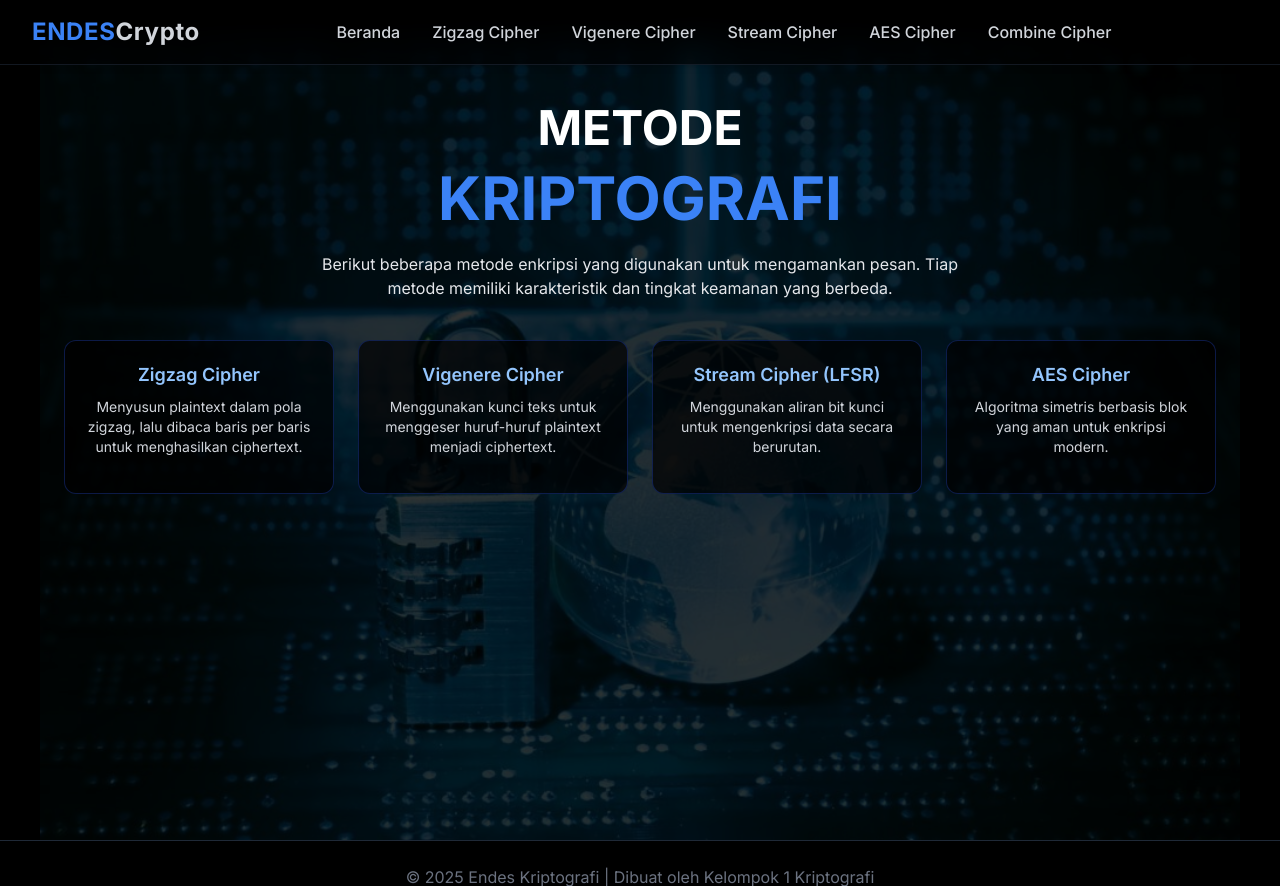
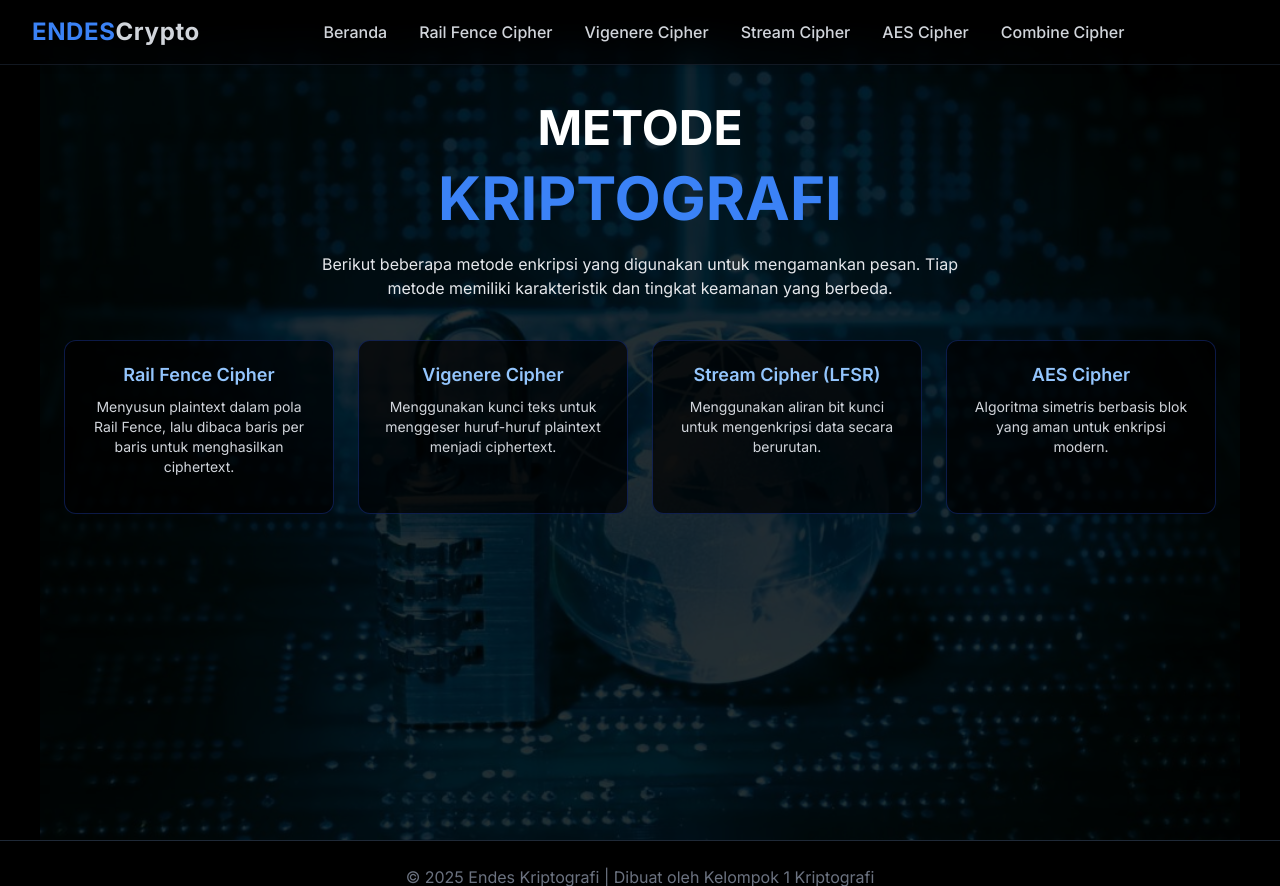
Before and after one commit to istya1/kripto-kelompok1, a Flask app: page /metode in a window 1280 px wide. Shown: the top 886 px of the page. Run offline with Flask 3, Linux system fonts and the light colour scheme; some libraries are stand-ins or nearby versions.

Commit message:
ganti jadi rail fence

```diff
--- a/app.py
+++ b/app.py
@@ -4,27 +4,29 @@ from Crypto.Util.Padding import pad, unpad
 import base64
 
 app = Flask(__name__)
-# ================== ZIGZAG ==================
+# ================== RAIL FENCE  ==================
 
 def key_to_number(key):
-    if key.isdigit():
-        return max(2, int(key))
+    if key.isdigit(): #mengecek aapakah key berupa angka
+        return max(2, int(key)) # minimal rail 2
     else:
         key = key.upper()  # ubah semua ke huruf besar dulu
-        total = sum(ord(c) for c in key)
+        total = sum(ord(c) for c in key) #Menghitung jumlah nilai ASCII dari setiap karakter dalam key.
         num = (total % 7) + 2
         return num
 
-def zigzag_encrypt(text, key):
-    # Jangan hapus spasi — langsung pakai teks apa adanya
+def railfence_encrypt(text, key):
+# ================== Membuat struktur pagar/ matriks 2D  ==================
 
-    # Buat matriks 2D berisi karakter '\n' sebanyak jumlah baris = key dan kolom = panjang teks.
+    # Buat matriks 2D berisi karakter '\n',  jumlah baris = key,  kolom = panjang teks.
     rail = [['\n' for _ in range(len(text))] for _ in range(key)]
 
+# ================== Inisialisasi Arah dan Posisi Awal  ==================
     dir_down = False   # arah awal belum turun
     row, col = 0, 0    # posisi awal di baris 0 kolom 0
     process = []       # untuk menyimpan langkah-langkah proses enkripsi
 
+# ================== Algoritma RAIL FENCE  ==================
     for i, ch in enumerate(text):            # Loop tiap huruf dalam teks asli
         if row == 0 or row == key - 1:       # Jika di atas (baris 0) atau di bawah (baris terakhir)
             dir_down = not dir_down          # maka ubah arah (naik/turun)
@@ -42,7 +44,7 @@ def zigzag_encrypt(text, key):
                 result.append(c)
     return "".join(result), process        # Gabungkan huruf-huruf jadi ciphertext dan kembalikan proses
 
-def zigzag_decrypt(cipher, key):
+def railfence_decrypt(cipher, key):
     rail = [['\n' for _ in range(len(cipher))] for _ in range(key)]
 
     dir_down = None     # arah belum ditentukan
@@ -262,7 +264,7 @@ def index():
 def metode():
     return render_template('metode.html')
 
-def zigzag_visualize(text, key):
+def railfence_visualize(text, key):
     rail = [['' for _ in range(len(text))] for _ in range(key)]
     dir_down = False
     row, col = 0, 0
@@ -276,13 +278,30 @@ def zigzag_visualize(text, key):
 
     return rail
 
-@app.route("/zigzag", methods=["GET", "POST"])
-def zigzag_page():
+def railfence_visualize(text, key):
+    rail = [['' for _ in range(len(text))] for _ in range(key)]
+    dir_down = False
+    row, col = 0, 0
+
+    for char in text:
+        rail[row][col] = char
+        col += 1
+
+        if row == 0 or row == key - 1:  # ubah arah jika di atas atau bawah
+            dir_down = not dir_down
+
+        row += 1 if dir_down else -1
+
+    return rail
+
+
+@app.route("/railfence", methods=["GET", "POST"])
+def railfence_page():
     result = None
     process = []
     grid = []
-    key_input = ""   # <- inisialisasi lebih awal
-    key_used = 2     # <- default nilai key (rail minimal 2)
+    key_input = ""
+    key_used = 2
 
     if request.method == "POST":
         text = request.form.get("text", "")
@@ -291,21 +310,21 @@ def zigzag_page():
         mode = request.form.get("mode")
 
         if mode == "encrypt":
-            result, process = zigzag_encrypt(text, key_used)
-            grid = zigzag_visualize(text, key_used)
+            result, process = railfence_encrypt(text, key_used)
+            grid = railfence_visualize(text, key_used)
         else:
-            result, process = zigzag_decrypt(text, key_used)
-            grid = zigzag_visualize(result, key_used)
+            result, process = railfence_decrypt(text, key_used)
+            grid = railfence_visualize(result, key_used)
 
-    # render_template tetap bisa akses semua variabel di atas
     return render_template(
-        "zigzag.html",
+        "railfence.html",
         result=result,
         process=process,
         grid=grid,
         key_input=key_input,
         key_used=key_used
     )
+
 @app.route('/vigenere', methods=['GET', 'POST'])
 def vigenere_page():
     result = None
@@ -366,8 +385,7 @@ def aes_page():
 def combine_page():
     result = ""
     process = []
-    steps = {}  # buat simpan hasil tiap layer biar bisa ditampilkan nanti
-
+    steps = {}
     if request.method == "POST":
         text = request.form.get("text", "")
         key = request.form.get("key", "")
@@ -375,22 +393,20 @@ def combine_page():
 
         try:
             if mode == "encrypt":
-                # ==================== ENKRIPSI 4 LAYER ====================
                 key_rails = key_to_number(key)
-
-                # 1️⃣ Zigzag
-                zigzag_res, proc_zigzag = zigzag_encrypt(text, key_rails)
-                steps["Zigzag"] = zigzag_res
-                process.append("=== ZIGZAG ENCRYPT ===")
-                process.extend(proc_zigzag)
+                # 1️⃣ Rail Fence
+                rf_res, proc_rf = railfence_encrypt(text, key_rails)
+                steps["Railfence"] = rf_res
+                process.append("=== Rail Fence ENCRYPT ===")
+                process.extend(proc_rf)
 
                 # 2️⃣ Vigenere
-                vigenere_res, proc_vigenere = vigenere_encrypt(zigzag_res, key)
+                vigenere_res, proc_vigenere = vigenere_encrypt(rf_res, key)
                 steps["Vigenere"] = vigenere_res
                 process.append("\n=== VIGENERE ENCRYPT ===")
                 process.extend(proc_vigenere)
 
-                # 3️⃣ Stream (LFSR)
+                # 3️⃣ Stream
                 stream_res, proc_stream = stream_cipher_lfsr(vigenere_res, seed=key, taps=[0, 2], mode="encrypt")
                 steps["Stream"] = stream_res
                 process.append("\n=== STREAM ENCRYPT ===")
@@ -403,11 +419,8 @@ def combine_page():
                 process.extend(proc_aes)
 
                 result = aes_res
-
             elif mode == "decrypt":
-                # ==================== DEKRIPSI 4 LAYER ====================
                 key_rails = key_to_number(key)
-
                 # 1️⃣ AES
                 aes_res, proc_aes = aes_decrypt(text, key)
                 steps["AES"] = aes_res
@@ -426,19 +439,17 @@ def combine_page():
                 process.append("\n=== VIGENERE DECRYPT ===")
                 process.extend(proc_vigenere)
 
-                # 4️⃣ Zigzag
-                zigzag_res, proc_zigzag = zigzag_decrypt(vigenere_res, key_rails)
-                steps["Zigzag"] = zigzag_res
-                process.append("\n=== ZIGZAG DECRYPT ===")
-                process.extend(proc_zigzag)
+                # 4️⃣ Rail Fence
+                rf_res, proc_rf = railfence_decrypt(vigenere_res, key_rails)
+                steps["Railfence"] = rf_res
+                process.append("\n=== RAILFENCE DECRYPT ===")
+                process.extend(proc_rf)
 
-                result = zigzag_res
-
+                result = rf_res
         except Exception as e:
             process.append(f"❌ Error: {str(e)}")
 
     return render_template("combine.html", result=result, process=process, steps=steps)
 
-
 if __name__ == "__main__":
     app.run(debug=True)
--- a/templates/combine.html
+++ b/templates/combine.html
@@ -28,7 +28,7 @@
       <!-- Menu -->
       <ul class="hidden md:flex flex-1 justify-center space-x-8 text-gray-300 font-medium">
         <li><a href="/" class="nav-link {% if request.path == '/' %}active{% endif %}">Beranda</a></li>
-        <li><a href="/zigzag" class="nav-link {% if request.path == '/zigzag' %}active{% endif %}">Zigzag Cipher</a>
+        <li><a href="/railfence" class="nav-link {% if request.path == '/railfence' %}active{% endif %}">Rail Fence Cipher</a>
         </li>
         <li><a href="/vigenere" class="nav-link {% if request.path == '/vigenere' %}active{% endif %}">Vigenere
             Cipher</a></li>
@@ -53,7 +53,7 @@
     <div id="mobile-menu" class="hidden md:hidden bg-black/90 border-t border-gray-800">
       <ul class="flex flex-col items-center space-y-4 py-4 text-gray-300">
         <li><a href="/" class="nav-link">Beranda</a></li>
-        <li><a href="/zigzag" class="nav-link">Zigzag Cipher</a></li>
+        <li><a href="/railfence" class="nav-link">Rail Fence Cipher</a></li>
         <li><a href="/vigenere" class="nav-link">Vigenere Cipher</a></li>
         <li><a href="/stream" class="nav-link">Stream Cipher</a></li>
         <li><a href="/aes" class="nav-link">AES Cipher</a></li>
--- a/templates/index.html
+++ b/templates/index.html
@@ -55,7 +55,7 @@
       <!-- Menu -->
       <ul class="hidden md:flex flex-1 justify-center space-x-8 text-gray-300 font-medium">
         <li><a href="/" class="nav-link {% if request.path == '/' %}active{% endif %}">Beranda</a></li>
-        <li><a href="/zigzag" class="nav-link {% if request.path == '/zigzag' %}active{% endif %}">Zigzag Cipher</a>
+        <li><a href="/railfence" class="nav-link {% if request.path == '/railfence' %}active{% endif %}">Rail Fence Cipher</a>
         </li>
         <li><a href="/vigenere" class="nav-link {% if request.path == '/vigenere' %}active{% endif %}">Vigenere
             Cipher</a></li>
@@ -80,7 +80,7 @@
     <div id="mobile-menu" class="hidden md:hidden bg-black/90 border-t border-gray-800">
       <ul class="flex flex-col items-center space-y-4 py-4 text-gray-300">
         <li><a href="/" class="nav-link">Beranda</a></li>
-        <li><a href="/zigzag" class="nav-link">Zigzag Cipher</a></li>
+        <li><a href="/railfence" class="nav-link">Rail Fence Cipher</a></li>
         <li><a href="/vigenere" class="nav-link">Vigenere Cipher</a></li>
         <li><a href="/stream" class="nav-link">Stream Cipher</a></li>
         <li><a href="/aes" class="nav-link">AES Cipher</a></li>
@@ -88,7 +88,6 @@
       </ul>
     </div>
   </nav>
-
   <!-- Style khusus untuk animasi & efek hover -->
   <style>
     .nav-link {
--- a/templates/metode.html
+++ b/templates/metode.html
@@ -37,10 +37,10 @@
         ENDES<span class="text-gray-300">Crypto</span>
       </a>
 
-      <!-- Menu -->
+     <!-- Menu -->
       <ul class="hidden md:flex flex-1 justify-center space-x-8 text-gray-300 font-medium">
         <li><a href="/" class="nav-link {% if request.path == '/' %}active{% endif %}">Beranda</a></li>
-        <li><a href="/zigzag" class="nav-link {% if request.path == '/zigzag' %}active{% endif %}">Zigzag Cipher</a>
+        <li><a href="/railfence" class="nav-link {% if request.path == '/railfence' %}active{% endif %}">Rail Fence Cipher</a>
         </li>
         <li><a href="/vigenere" class="nav-link {% if request.path == '/vigenere' %}active{% endif %}">Vigenere
             Cipher</a></li>
@@ -65,7 +65,7 @@
     <div id="mobile-menu" class="hidden md:hidden bg-black/90 border-t border-gray-800">
       <ul class="flex flex-col items-center space-y-4 py-4 text-gray-300">
         <li><a href="/" class="nav-link">Beranda</a></li>
-        <li><a href="/zigzag" class="nav-link">Zigzag Cipher</a></li>
+        <li><a href="/railfence" class="nav-link">Rail Fence Cipher</a></li>
         <li><a href="/vigenere" class="nav-link">Vigenere Cipher</a></li>
         <li><a href="/stream" class="nav-link">Stream Cipher</a></li>
         <li><a href="/aes" class="nav-link">AES Cipher</a></li>
@@ -151,12 +151,12 @@
         <!-- Grid Cards -->
         <div class="grid grid-cols-1 sm:grid-cols-2 lg:grid-cols-4 gap-6">
 
-          <!-- Zigzag -->
+          <!-- Rail Fence -->
           <div
             class="bg-[#0000]/70 border border-blue-800/40 rounded-xl p-5 text-center hover:scale-105 hover:shadow-lg transition-transform duration-300">
-            <h2 class="text-lg font-semibold text-blue-300 mb-2">Zigzag Cipher</h2>
+            <h2 class="text-lg font-semibold text-blue-300 mb-2">Rail Fence Cipher</h2>
             <p class="text-sm text-gray-300 mb-4">
-              Menyusun plaintext dalam pola zigzag, lalu dibaca baris per baris untuk menghasilkan ciphertext.
+              Menyusun plaintext dalam pola Rail Fence, lalu dibaca baris per baris untuk menghasilkan ciphertext.
             </p>
 
           </div>
--- a/templates/stream.html
+++ b/templates/stream.html
@@ -24,10 +24,10 @@
         ENDES<span class="text-gray-300">Crypto</span>
       </a>
 
-      <!-- Menu -->
+<!-- Menu -->
       <ul class="hidden md:flex flex-1 justify-center space-x-8 text-gray-300 font-medium">
         <li><a href="/" class="nav-link {% if request.path == '/' %}active{% endif %}">Beranda</a></li>
-        <li><a href="/zigzag" class="nav-link {% if request.path == '/zigzag' %}active{% endif %}">Zigzag Cipher</a>
+        <li><a href="/railfence" class="nav-link {% if request.path == '/railfence' %}active{% endif %}">Rail Fence Cipher</a>
         </li>
         <li><a href="/vigenere" class="nav-link {% if request.path == '/vigenere' %}active{% endif %}">Vigenere
             Cipher</a></li>
@@ -52,7 +52,7 @@
     <div id="mobile-menu" class="hidden md:hidden bg-black/90 border-t border-gray-800">
       <ul class="flex flex-col items-center space-y-4 py-4 text-gray-300">
         <li><a href="/" class="nav-link">Beranda</a></li>
-        <li><a href="/zigzag" class="nav-link">Zigzag Cipher</a></li>
+        <li><a href="/railfence" class="nav-link">Rail Fence Cipher</a></li>
         <li><a href="/vigenere" class="nav-link">Vigenere Cipher</a></li>
         <li><a href="/stream" class="nav-link">Stream Cipher</a></li>
         <li><a href="/aes" class="nav-link">AES Cipher</a></li>
--- a/templates/vigenere.html
+++ b/templates/vigenere.html
@@ -24,10 +24,10 @@
         ENDES<span class="text-gray-300">Crypto</span>
       </a>
 
-      <!-- Menu -->
+<!-- Menu -->
       <ul class="hidden md:flex flex-1 justify-center space-x-8 text-gray-300 font-medium">
         <li><a href="/" class="nav-link {% if request.path == '/' %}active{% endif %}">Beranda</a></li>
-        <li><a href="/zigzag" class="nav-link {% if request.path == '/zigzag' %}active{% endif %}">Zigzag Cipher</a>
+        <li><a href="/railfence" class="nav-link {% if request.path == '/railfence' %}active{% endif %}">Rail Fence Cipher</a>
         </li>
         <li><a href="/vigenere" class="nav-link {% if request.path == '/vigenere' %}active{% endif %}">Vigenere
             Cipher</a></li>
@@ -52,7 +52,7 @@
     <div id="mobile-menu" class="hidden md:hidden bg-black/90 border-t border-gray-800">
       <ul class="flex flex-col items-center space-y-4 py-4 text-gray-300">
         <li><a href="/" class="nav-link">Beranda</a></li>
-        <li><a href="/zigzag" class="nav-link">Zigzag Cipher</a></li>
+        <li><a href="/railfence" class="nav-link">Rail Fence Cipher</a></li>
         <li><a href="/vigenere" class="nav-link">Vigenere Cipher</a></li>
         <li><a href="/stream" class="nav-link">Stream Cipher</a></li>
         <li><a href="/aes" class="nav-link">AES Cipher</a></li>
```
Also changed, not shown: templates/aes.html (+4 -3 lines), templates/railfence.html (renamed from templates/zigzag.html, +7 -7 lines).
